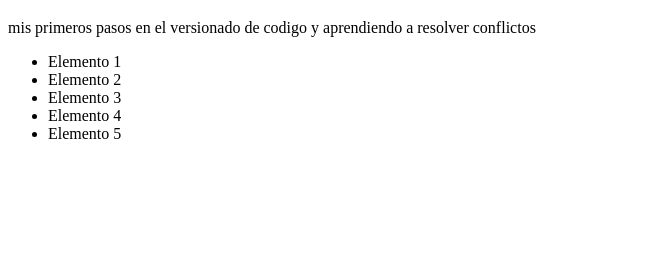
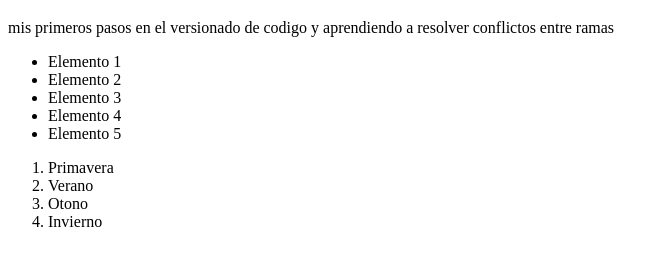
Before and after one commit to SantiagoAlvP/youtube-git, a plain HTML site: page index.html in a window 1280 px wide. Shown: the part 61-326 px from the top of the page, without its empty margins (0-669 px from the left). Drawn offline with Linux system fonts and the light colour scheme.

Commit message:
Agregando estaciones del anio

```diff
--- a/index.html
+++ b/index.html
@@ -8,7 +8,7 @@
 <body>
     <h1>Aprendiendo git</h1>
 
-    <p>mis primeros pasos en el versionado de codigo y aprendiendo a resolver conflictos</p>
+    <p>mis primeros pasos en el versionado de codigo y aprendiendo a resolver conflictos entre ramas</p>
     <ul>
         <li>Elemento 1</li>
         <li>Elemento 2</li>
@@ -16,6 +16,12 @@
         <li>Elemento 4</li>
         <li>Elemento 5</li>
     </ul>
+    <ol>
+        <li>Primavera</li>
+        <li>Verano</li>
+        <li>Otono</li>
+        <li>Invierno</li>
+    </ol>
     <script src="index.js"></script>
 </body>
 </html>
```
